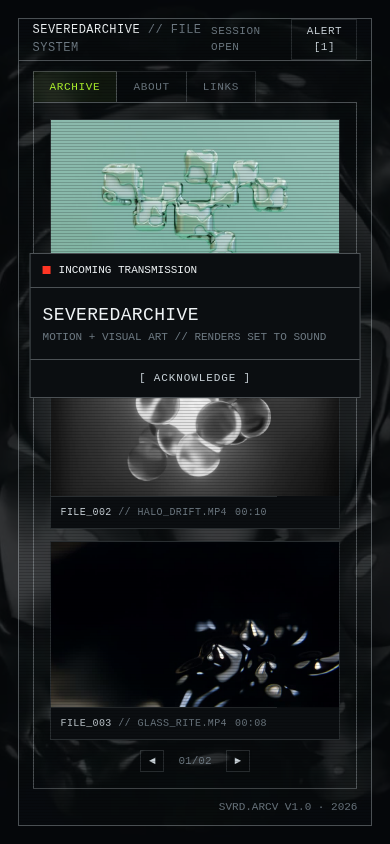
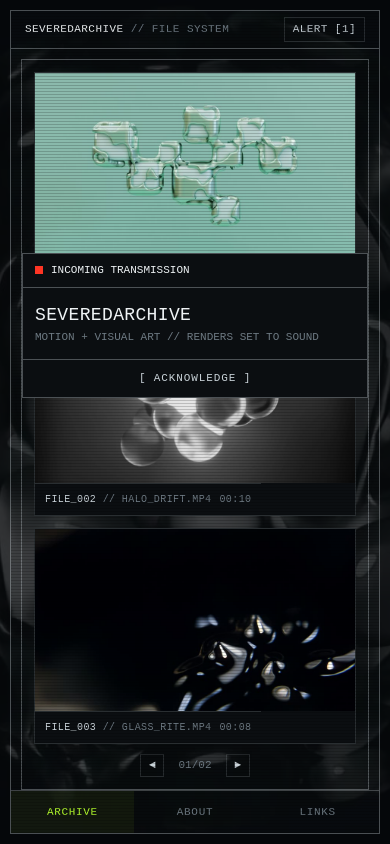
Before and after one commit to decoy-dev/severedarchive, a React (Vite) app: page / in a window 390 px wide. Built offline with nearby package versions, Linux system fonts and the light colour scheme.

Commit message:
Add purpose-built mobile layout with bottom tab bar

```diff
--- a/src/index.css
+++ b/src/index.css
@@ -195,3 +195,20 @@ video { display: block; width: 100%; height: 100%; object-fit: cover; }
 @media (max-width: 640px) {
   .notification { left: 50%; right: auto; transform: translateX(-50%); top: 30%; }
 }
+
+/* ── mobile: purpose-built layout ── */
+@media (max-width: 640px) {
+  :root { --frame: 10px; }
+  .tw-titlebar { height: 38px; font-size: 11px; }
+  .tw-title { flex: 1 1 auto; min-width: 0; overflow: hidden; white-space: nowrap; text-overflow: ellipsis; }
+  .tw-status { flex: 0 0 auto; }
+  .tw-status > .tw-dim { display: none; } /* "SESSION OPEN" — dropped so title + bell fit one line */
+  .tw-footer { display: none; }
+  .terminal-window { flex-direction: column; }
+  .tw-tabs { order: 3; padding: 0; border-top: 1px solid var(--hair-bright); }
+  .tw-tab { flex: 1 1 0; text-align: center; padding: 13px 0; border: 0; margin: 0; background: transparent; }
+  .tw-tab.is-active { background: rgba(182, 255, 46, 0.06); }
+  .tw-body { order: 2; margin: 10px 10px 0; }
+  .panel { padding: 12px; }
+  .panel-block { padding: 10px 12px; }
+}
```
Also changed, not shown: 2 other files (tests, documents, lock files or other folders).
